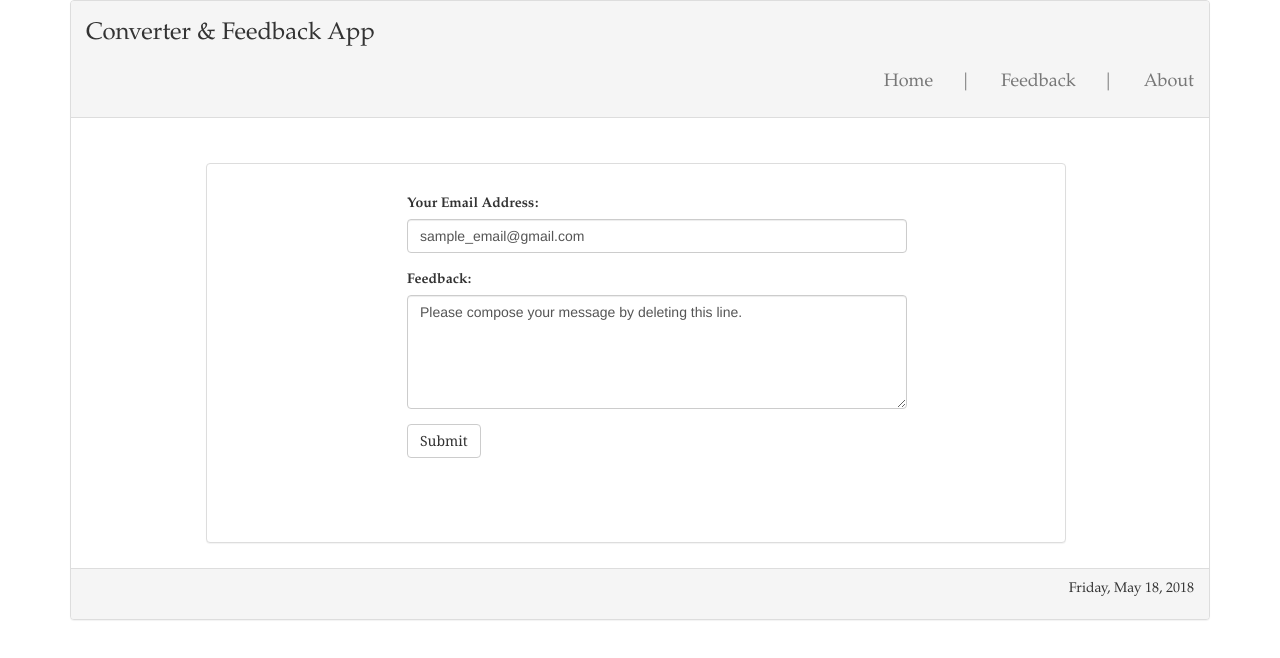
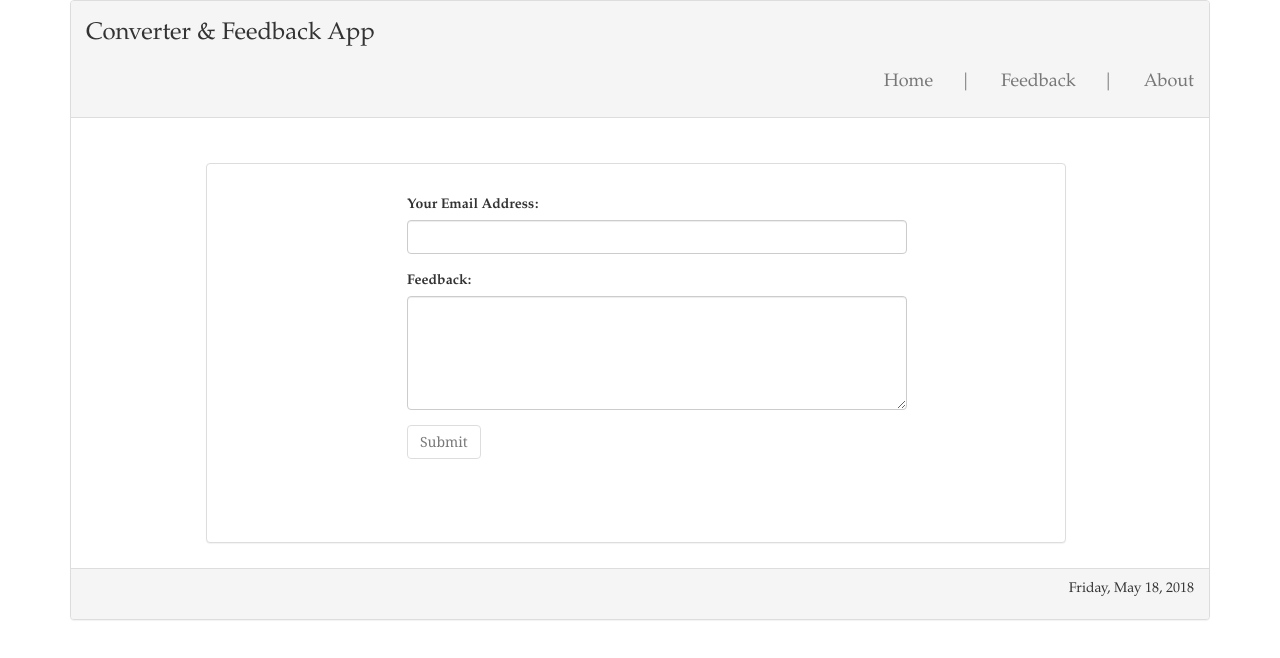
Before and after one commit to Moytri/Angular-Temperature-Conversion, an Angular app: page /feedback in a window 1280 px wide. Shown: the top 658 px of the page. Built offline with nearby package versions, Linux system fonts and the light colour scheme.

Commit message:
reset data after pressing submit button, hide and show div

```diff
--- a/src/app/feedback/feedback.component.ts
+++ b/src/app/feedback/feedback.component.ts
@@ -10,6 +10,7 @@ import { MyRemoteService } from '../app.myremoteservice';
 
 export class FeedbackComponent implements OnInit {
 
+    showDiv = true;
     emailAddress: string;
     feedbackMsg: string;
     feedbackResponseMsg: string;
@@ -19,12 +20,12 @@ export class FeedbackComponent implements OnInit {
     // Since using a provider above we can receive service.
     constructor(_remoteService: MyRemoteService) {
         this.remoteService = _remoteService;
-        this.emailAddress = "sample_email@gmail.com";
-        this.feedbackMsg = "Please compose your message by deleting this line."
     }
 
-	  ngOnInit() {
-	  }
+    ngOnInit(){
+
+    }
+
 
     postFeedback() {
 
@@ -37,9 +38,11 @@ export class FeedbackComponent implements OnInit {
 
 	    if (mail != "" &&  !EMAIL_REGEXP.test(mail)) {
 	        alert("Please enter valid email address.");
+            return;
 	    }
-	    if (msg == "") {
-	        alert("Your message is not meaningful.");
+	    if (msg == "" || msg == "Please compose your message by deleting this line.") {
+	        alert("Feedback message is required. Please enter your own word.");
+            return;
 	    }
 
         let FeedBackObject = {
@@ -55,7 +58,17 @@ export class FeedbackComponent implements OnInit {
             data => {
                 this.feedbackResponseMsg    = data["Message"];
                 this.feedbackResponseStatus = data["Status"];
-                console.log(data)
+                console.log(this.feedbackResponseStatus)
+                console.log(data["Status"])
+                if(this.feedbackResponseStatus === "Success!" ){
+                    this.emailAddress = "";
+                    this.feedbackMsg = "";
+                    this.showDiv = !this.showDiv;
+                }
+                else{
+                     this.showDiv = true;
+                }
+
             },
             // Error.
             error => {
@@ -66,8 +79,8 @@ export class FeedbackComponent implements OnInit {
                 console.log("Finished")
             });
 
-        	this.emailAddress = "sample_email@gmail.com";
-        	this.feedbackMsg = "Please compose your message by deleting this line."
+
+
     }
 
 }
```
